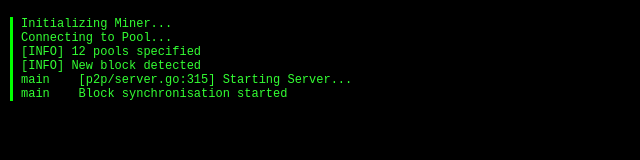
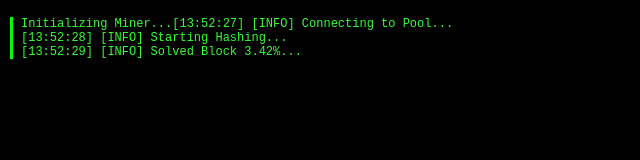
Before and after one commit to Mestica01/mining-console, a plain HTML site: page index.html in a window 1280 px wide. Shown: the whole page, without its empty margins (0-640 px from the left). Drawn offline with Linux system fonts and the light colour scheme.

Commit message:
Update index.html

```diff
--- a/index.html
+++ b/index.html
@@ -27,9 +27,15 @@
 
     <script>
         function addLog(logMessage) {
-            let consoleDiv = document.getElementById('console');
-            consoleDiv.innerHTML += "\n" + logMessage;
-            consoleDiv.scrollTop = consoleDiv.scrollHeight;
+            let now = new Date();
+            let timeString = `[${now.getHours().toString().padStart(2, '0')}:${now.getMinutes().toString().padStart(2, '0')}:${now.getSeconds().toString().padStart(2, '0')}]`;
+
+            let color = "#33ff33"; // Default Green
+            if (logMessage.includes("WARNING")) color = "#ffff00"; // Yellow
+            if (logMessage.includes("ERROR")) color = "#ff0000"; // Red
+
+            let consoleDiv = document.getElementById("console");
+            consoleDiv.innerHTML += `<span style='color:${color}'>${timeString} ${logMessage}</span>\n`;
         }
 
         // Listen for messages from Thunkable
@@ -39,22 +45,10 @@
             }
         }, false);
 
-        // Simulate initial logs
-
-        setTimeout(() => addLog('Connecting to Pool...'), 1000);
-        setTimeout(() => addLog('[INFO] 12 pools specified'), 2000);
-        setTimeout(() => addLog('[INFO] New block detected'), 3000);
-        setTimeout(() => addLog('\main    [p2p/server.go:315] Starting Server...'), 4000);
-        setTimeout(() => addLog('\main    Block synchronisation started'), 5000);
-        setTimeout(() => addLog('\main    Starting Hashing...'), 6000);
-        setTimeout(() => addLog('\main    Getting work package...'), 7000);
-        setTimeout(() => addLog('\main    Got work package: 77b43495'), 8000);
-        setTimeout(() => addLog('\main    Adding New Contract: SHA-256'), 9000);
-
-        //setTimeout(() => addLogMining on HashBit 77b43495 : 8.39MH/s'), 9000);
-        //setTimeout(() => addLogMining on HashBit 77b43495 : 14.27MH/s'), 9000);
-
+        // Simulated logs for testing
+        setTimeout(() => addLog('[INFO] Connecting to Pool...'), 1000);
+        setTimeout(() => addLog('[INFO] Starting Hashing...'), 2000);
+        setTimeout(() => addLog('[INFO] Solved Block 3.42%...'), 3000);
     </script>
-
 </body>
 </html>
```
